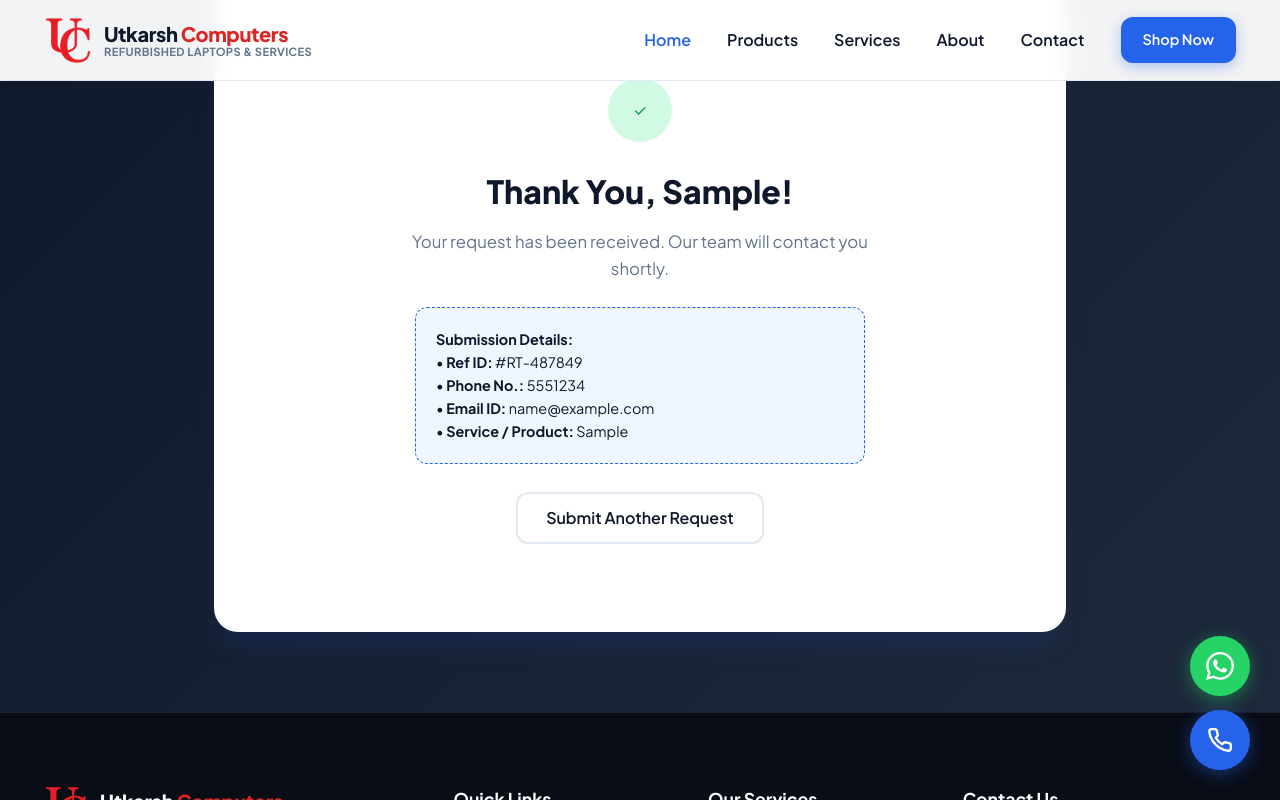
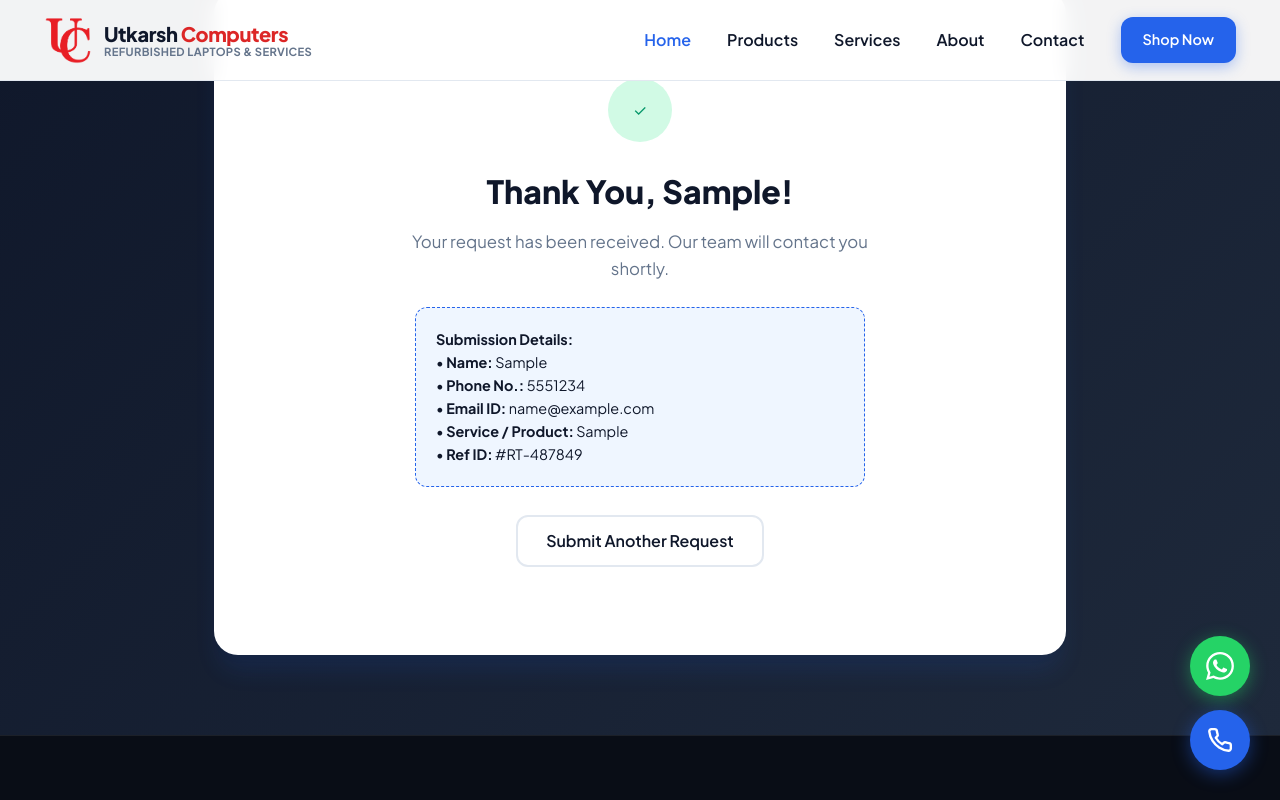
Before and after one commit to hemantgondhwal/utkarshcomputer, a Next.js app: page / in a window 1280 px wide. Both pictures are taken after typing "Sample", "5551234", "name@example.com", "Sample" into the empty fields and a click on the button "Submit". Shown: the part 6737-7537 px from the top of the page. Built offline with nearby package versions, Linux system fonts and the light colour scheme; no server answers.

Commit message:
Add Name field to Submission Details card in Thank You confirmation view

```diff
--- a/src/app/page.js
+++ b/src/app/page.js
@@ -1183,10 +1183,11 @@ export default function Home() {
                   <p>Your request has been received. Our team will contact you shortly.</p>
                   <div className="quote-summary-card">
                     <strong>Submission Details:</strong><br />
-                    • <strong>Ref ID:</strong> {quoteReference}<br />
+                    • <strong>Name:</strong> {formData.fullName}<br />
                     • <strong>Phone No.:</strong> {formData.phone}<br />
                     • <strong>Email ID:</strong> {formData.email}<br />
-                    • <strong>Service / Product:</strong> {formData.serviceProduct}
+                    • <strong>Service / Product:</strong> {formData.serviceProduct}<br />
+                    • <strong>Ref ID:</strong> {quoteReference}
                   </div>
                   <button className="btn btn-secondary" onClick={() => setSubmitted(false)}>
                     Submit Another Request
```
